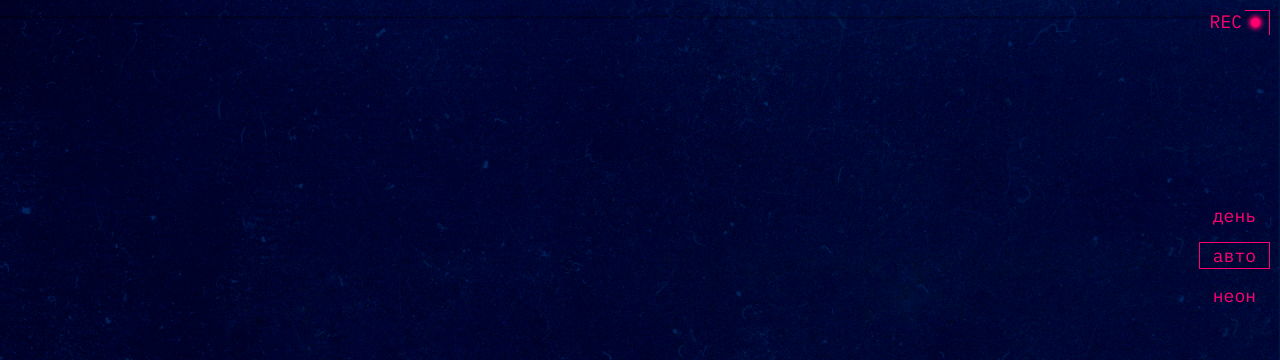
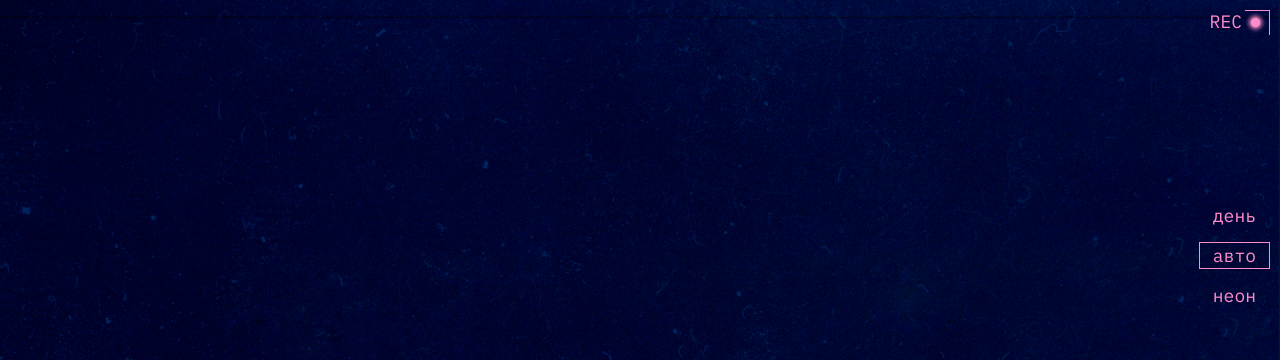
Before and after one commit to HeilRulez/slozhno-sosredotochitsya, a plain HTML site: page index.html in a window 1280 px wide. Shown: the top 360 px of the page. Drawn offline with Linux system fonts and the light colour scheme.

Commit message:
fix scheme

```diff
--- a/styles/dark.css
+++ b/styles/dark.css
@@ -3,7 +3,13 @@
   здесь окажутся стили, которые нужно переопределить принудительно,
   переключая тему
 */
-
+:root.theme-dark {
+  --bg-color: oklch(12.51% 0.08662634250574062 264.0559517005978);
+  --title-decor-color: oklch(12.51% 0.08662634250574062 264.0559517005978);
+  --accent-color: oklch(64.11% 0.2568555184439196 7.4525700712725955);
+  --title-main-color: oklch(64.87% 0.311 320.15);
+  --text-color: oklch(82.98% 0.081 350.65);
+}
 .page.theme_dark {
   /* сохраните этот селектор в приведённом виде.
     Так стили написанные ниже будут иметь больший вес,
@@ -11,11 +17,6 @@
   */
 }
 
-
-:root.theme-dark {
-  /* Дублируем переменные для тёмной темы */
-}
-
 /* Остальные стили */
 
 /* Чтобы менять фоновое изображение в зависимости от темы,
--- a/styles/light.css
+++ b/styles/light.css
@@ -3,6 +3,22 @@
   Здесь окажутся стили, которые нужно переопределить принудительно,
   переключая тему
 */
+
+:root.theme-light {
+  --bg-color: oklch(97.08% 0.0169 349.48);
+  --accent-color: oklch(78.42% 0.1544 347.44);
+  --title-main-color: oklch(87.93% 0.08316121088676925 342.75276791056524);
+  --text-color: oklch(32.46% 0.0071 95.28);
+  /* Тень заголовка oklch(64.11% 0.2568555184439196 7.4525700712725955) */
+}
+@media (prefers-color-scheme: light) {
+  :root {
+    --bg-color: oklch(97.08% 0.0169 349.48);
+    --accent-color: oklch(78.42% 0.1544 347.44);
+    --title-main-color: oklch(87.93% 0.08316121088676925 342.75276791056524);
+    --text-color: oklch(32.46% 0.0071 95.28);
+    }
+  }
 
 .page.theme_light {
   /* сохраните этот селектор в приведённом виде.
@@ -12,17 +28,8 @@
 }
 
 
-:root.theme-light {
-  /* Переменные светлой темы */
-}
-
 /* Остальные стили */
 
-@media (prefers-color-scheme: light) {
-:root {
-      /* Дублируем переменные светлой темы */
-  }
-}
 
 /* Остальные стили */
 
--- a/styles/style.css
+++ b/styles/style.css
@@ -51,10 +51,6 @@
   color: var(--accent-color);
 }
 
-.text-font-title:not(.title-decor) {
-  /* margin-block-end: 20px; */
-}
-
 .title-decor {
   inline-size: 100%;
   block-size: min-content;
@@ -88,8 +84,8 @@
   justify-self: flex-end;
   inline-size: 25px;
   block-size: 25px;
-  border-right: 1px solid var(--accent-color);
-  border-top: 1px solid var(--accent-color);
+  border-inline-end: 1px solid var(--accent-color);
+  border-block-start: 1px solid var(--accent-color);
 }
 
 .decorated-zone::after {
@@ -98,8 +94,8 @@
   align-self: flex-end;
   inline-size: 25px;
   block-size: 25px;
-  border-bottom: 1px solid var(--accent-color);
-  border-left: 1px solid var(--accent-color);
+  border-block-end: 1px solid var(--accent-color);
+  border-inline-start: 1px solid var(--accent-color);
 }
 
 .header__theme-menu-item:not(:last-child) {
@@ -131,7 +127,7 @@
 
 .header__theme-menu-button:focus-visible {
   outline: none;
-  border-bottom: 1px solid var(--accent-color);
+  border-block-end: 1px solid var(--accent-color);
 }
 
 .content {
@@ -156,7 +152,7 @@
 }
 
 .content-link:hover {
-  border-bottom: 1px solid currentColor;
+  border-block-end: 1px solid currentColor;
 }
 
 .content-link:focus {
--- a/styles/variables.css
+++ b/styles/variables.css
@@ -1,7 +1,3 @@
- /*
-  Переменные для вашего проекта
-  и их переопределение под различные устройства
-*/
 :root {
   --bg-color: oklch(12.51% 0.08662634250574062 264.0559517005978);
   --title-decor-color: oklch(12.51% 0.08662634250574062 264.0559517005978);
@@ -11,5 +7,3 @@
   --text-color: oklch(82.98% 0.081 350.65);
   --page-padding: 10px;
 }
-
-/* Большинство цветов, шрифт, размеры текста для разных элементов и отступы */
```
